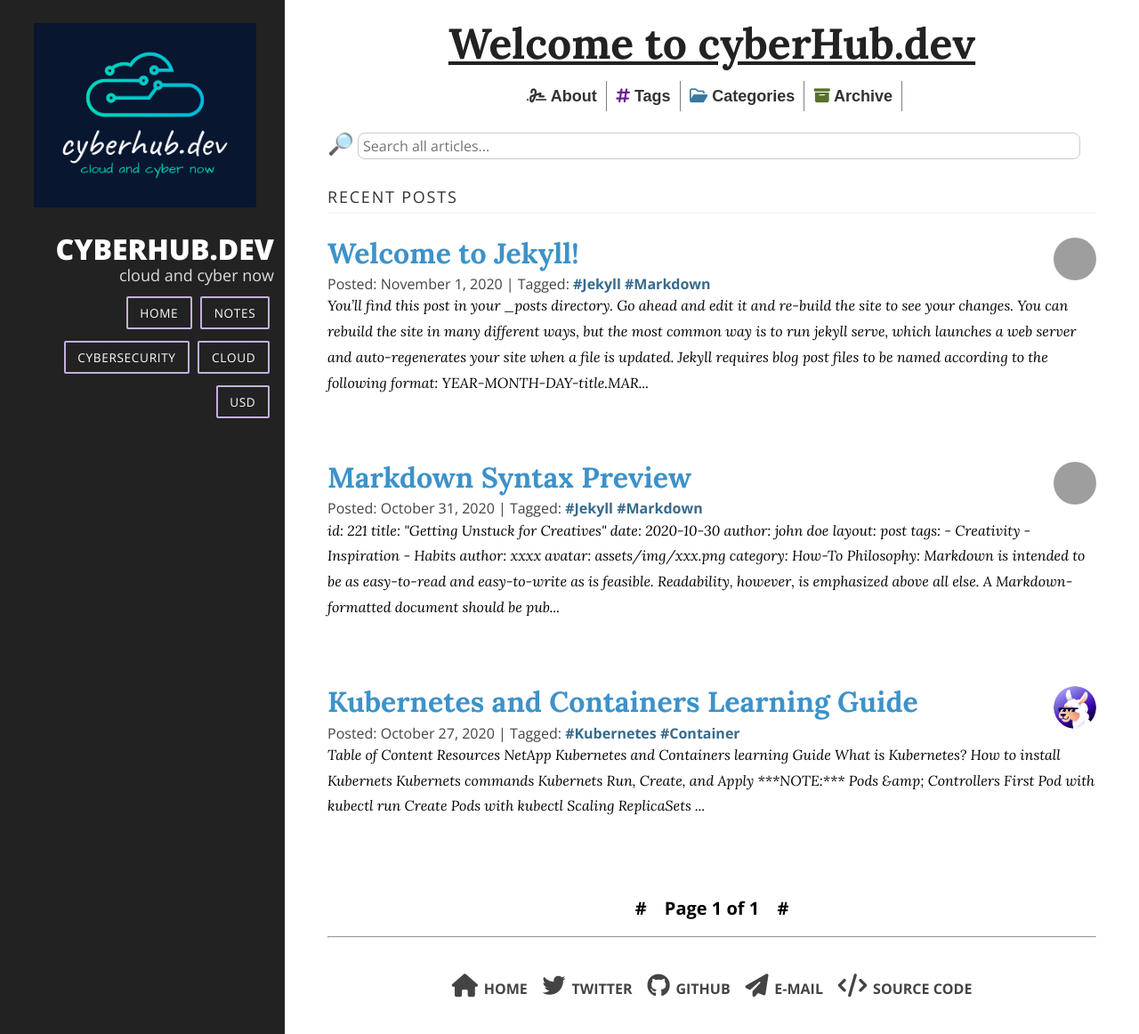
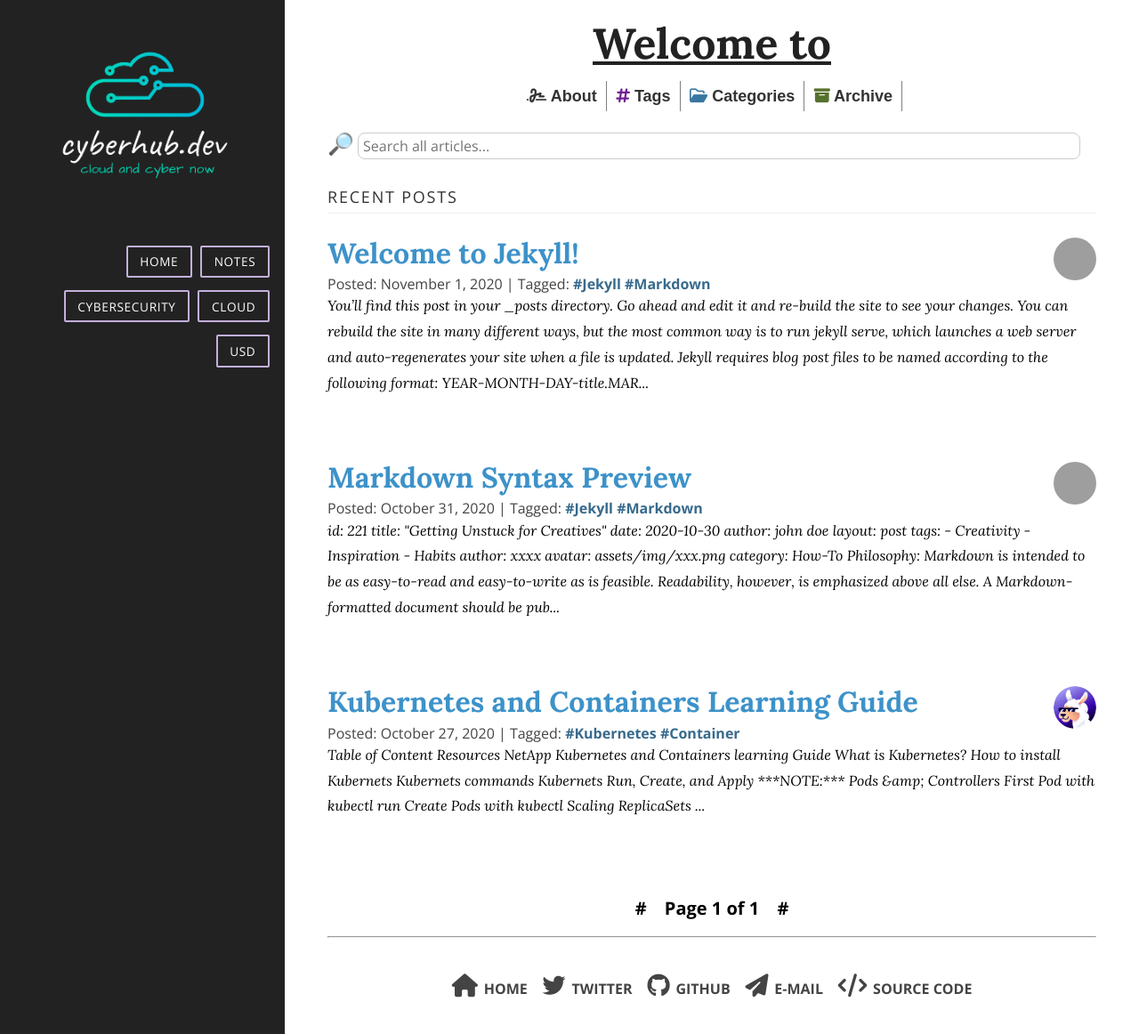
Before and after one commit to vnann/cyberhub-dev, a Jekyll site: the page built from index.html, in a window 1280 px wide and 1162 px high. Shown: the whole window at 89% size. Built offline with Jekyll 4.4.1, drawn with Linux system fonts in a browser that asks for light colours; nearby versions of some CDN libraries; the list of posts is cut into pages by our own code; part of the change alters nothing that is shown.

Commit message:
updated with transparent logo

```diff
--- a/_config.yml
+++ b/_config.yml
@@ -18,17 +18,18 @@
 # You can create any custom variable you would like, and they will be accessible
 # in the templates via {{ site.myvariable }}.
 
-title: "cyberHub.dev"
+title: "" #"cyberHub.dev"
 email: mail@cyberhub.dev
-description: >- # this means to ignore newlines until "baseurl:"
-  cloud and cyber now
+description: " "
+# description: >- # this means to ignore newlines until "baseurl:"
+#   cloud and cyber now
 baseurl: "" # the subpath of your site, e.g. /blog
 url: "https://vnann.github.io" # the base hostname & protocol for your site, e.g. http://example.com
 #repository: brennanbrown/purelog
 twitter:
 github:
 
-header_image: assets/profile.png
+header_image: assets/cyberhub_transparent_profile.png
 
 google_analytics:
 comments: true
```
